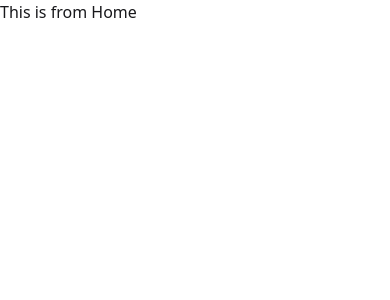
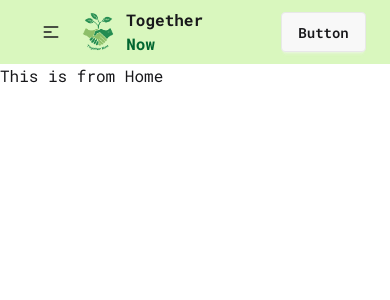
Before and after one commit to arik509/together-now-client, a React (Vite) app: page / in a window 390 px wide. Shown: the top 300 px of the page. Built offline with nearby package versions, Linux system fonts and the light colour scheme.

Commit message:
Added navbar

```diff
--- a/src/Components/Navbar.jsx
+++ b/src/Components/Navbar.jsx
@@ -1,11 +1,63 @@
-import React from 'react';
+import React from "react";
+import logo from "../assets/Together Now.png"
+import { NavLink } from "react-router";
 
 const Navbar = () => {
-    return (
-        <div>
-
+  return (
+    <div className="bg-[#d9f7be]">
+      <div className="navbar w-11/12 mx-auto p-2 md:p-3 lg:p-6">
+        <div className="navbar-start">
+          <div className="dropdown">
+            <div tabIndex={0} role="button" className="btn btn-ghost lg:hidden">
+              <svg
+                xmlns="http://www.w3.org/2000/svg"
+                className="h-5 w-5"
+                fill="none"
+                viewBox="0 0 24 24"
+                stroke="currentColor"
+              >
+                {" "}
+                <path
+                  strokeLinecap="round"
+                  strokeLinejoin="round"
+                  strokeWidth="2"
+                  d="M4 6h16M4 12h8m-8 6h16"
+                />{" "}
+              </svg>
+            </div>
+            <ul
+              tabIndex="-1"
+              className="menu menu-sm dropdown-content bg-base-100 rounded-box z-1 mt-3 w-52 p-2 shadow"
+            >
+              <li>
+                <a>Item 1</a>
+              </li>
+              <li>
+                <a>Item 3</a>
+              </li>
+            </ul>
+          </div>
+          <div className="flex gap-2 items-center">
+            <img className="w-10 lg:w-[50px] " src={logo} alt="" />
+          <NavLink to="/" className="lg:text-2xl font-bold">Together <span className="text-green-800">Now</span> </NavLink>
+          </div>
         </div>
-    );
+        <div className="navbar-center hidden lg:flex">
+          <ul className="menu menu-horizontal px-1">
+            <li>
+              <a>Item 1</a>
+            </li>
+            <li>
+              <a>Item 3</a>
+            </li>
+          </ul>
+        </div>
+        <div className="navbar-end">
+          <a className="btn">Button</a>
+        </div>
+      </div>
+    </div>
+  );
 };
 
 export default Navbar;
--- a/src/index.css
+++ b/src/index.css
@@ -1,2 +1,15 @@
+@import url('https://fonts.googleapis.com/css2?family=Roboto+Mono:ital,wght@0,100..700;1,100..700&display=swap');
 @import "tailwindcss";
-@plugin "daisyui";
+@plugin "daisyui" {
+  themes: light --default;
+}
+@plugin "daisyui/theme" {
+  name: "light";
+  default: true;
+  --color-primary: blue;
+  --color-secondary: #d9f7be;
+}
+
+* {
+  font-family: "Roboto Mono";
+}
```
Also changed, not shown: src/assets/Together Now.png (added).
